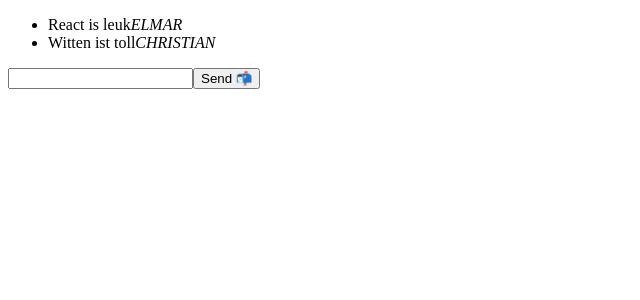
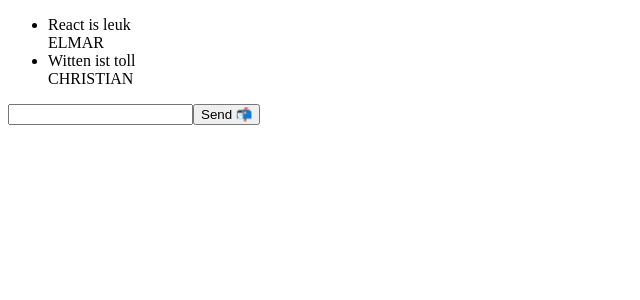
Before and after one commit to hco/reactdays-2019-munich, a React (Create React App) app: page / in a window 1280 px wide. Shown: the top 300 px of the page, without its empty margins (0-640 px from the left). Built offline with nearby package versions, Linux system fonts and the light colour scheme.

Commit message:
fix: Elmar braucht kaffee...

```diff
--- a/src/components/MessageListItem.tsx
+++ b/src/components/MessageListItem.tsx
@@ -10,7 +10,7 @@
   <li>
     <article>
       {message}
-      {author ? <cite>{author.toUpperCase()}</cite> : null}
+      {author ? <footer>{author.toUpperCase()}</footer> : null}
     </article>
   </li>
 );
```
